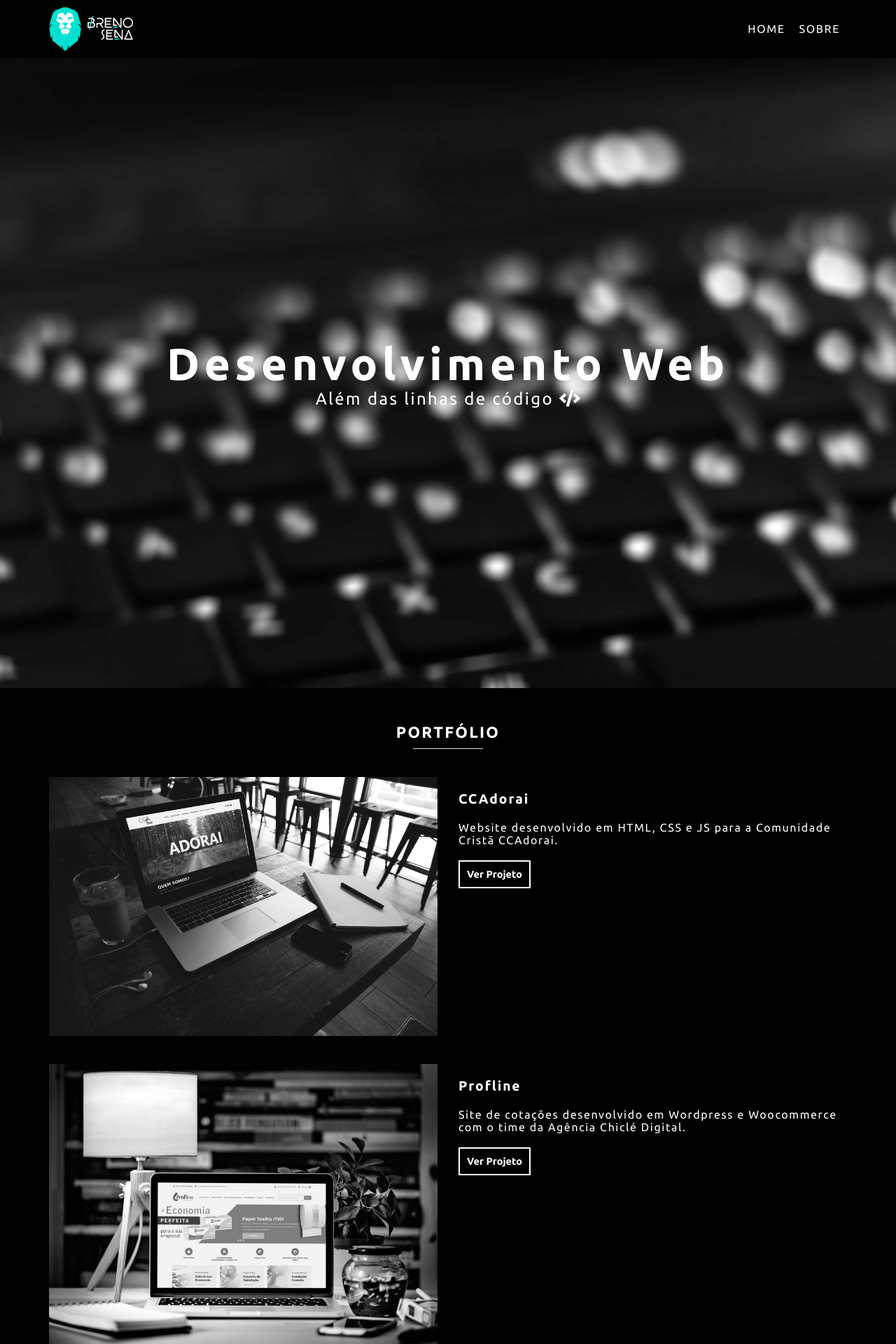
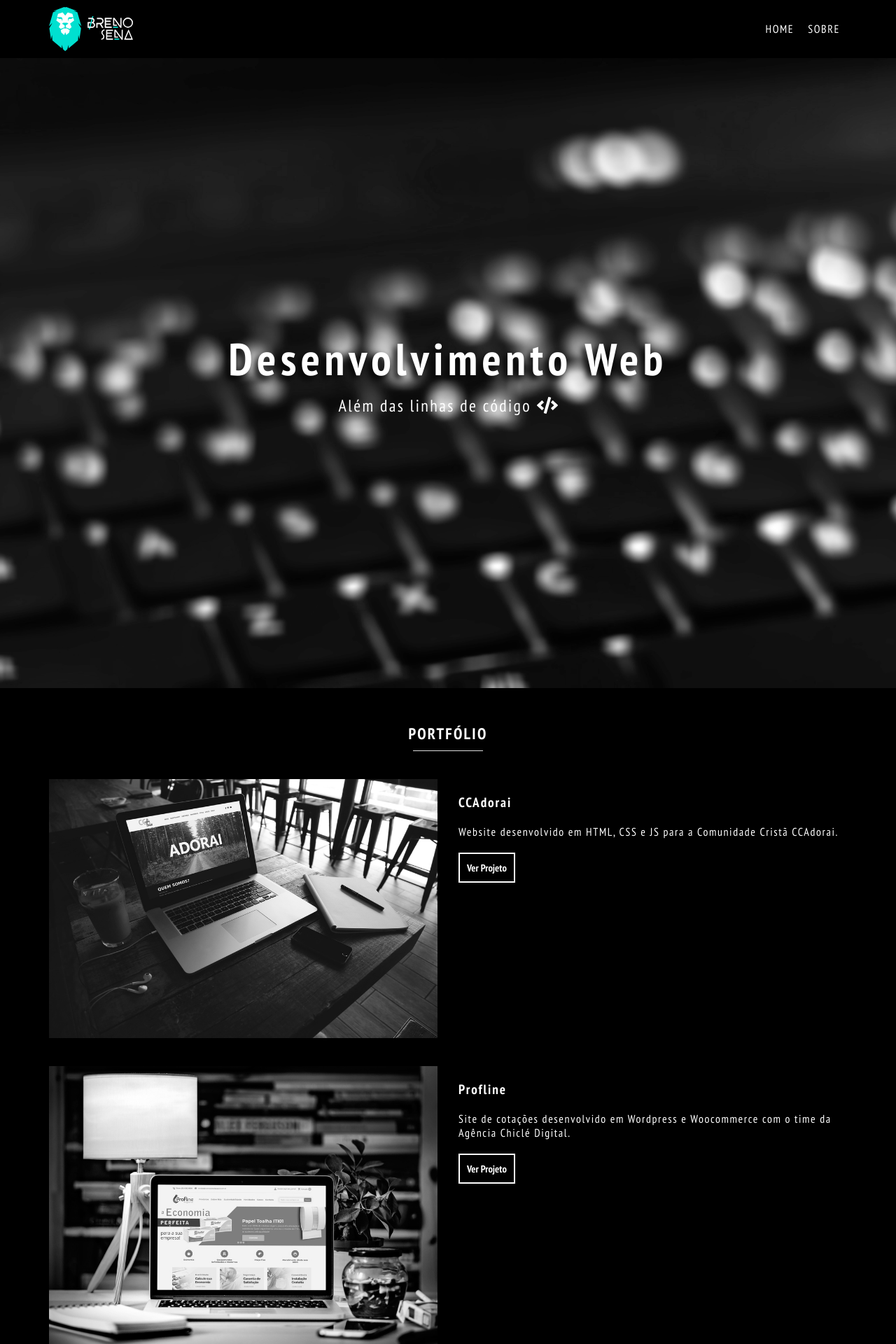
Before and after one commit to brenofsena/brenofsena.github.io, a Jekyll site: the page built from index.html, in a window 1280 px wide. Shown: the top 1920 px of the page at 70% size. Built offline with Jekyll 4.4.1, drawn with Linux system fonts in a browser that asks for light colours; nearby versions of some CDN libraries.

Commit message:
update logo and font typography

```diff
--- a/_includes/footer.html
+++ b/_includes/footer.html
@@ -5,13 +5,13 @@
 				<nav class="social">
 					<ul class="nav justify-content-center">
 						<li>
-							<a href="https://br.linkedin.com/in/brenofsena" target="blank">
+							<a href="https://br.linkedin.com/in/brenofsena" target="_blank">
 								<i class="fab fa-linkedin-in"></i>
 								Linkedin
 							</a>
 						</li>
 						<li>
-							<a href="https://github.com/brenofsena" target="blank">
+							<a href="https://github.com/brenofsena" target="_blank">
 								<i class="fab fa-github"></i>
 								Github
 							</a>
@@ -25,7 +25,7 @@
 					Made with
 					<i class="fas fa-coffee"></i> and
 					<i class="fas fa-heart"></i> using
-					<a href="https://jekyllrb.com/" target="blank">Jekyll</a>
+					<a href="https://jekyllrb.com/" target="_blank">Jekyll</a>
 				</p>
 			</div>
 		</div>
--- a/_includes/header.html
+++ b/_includes/header.html
@@ -6,13 +6,13 @@
 					{% if page.url == "/" %}
 					<h1 class="logo">
 						<a href="/">
-							<img src="/assets/img/logo.png" alt="Breno Sena Desenvolvedor Web" title="Breno Sena">
+							<img src="/assets/img/logo.svg" alt="Breno Sena Desenvolvedor Web" title="Breno Sena">
 						</a>
 					</h1>
 				{% else %}
 					<div class="logo">
 						<a href="/">
-							<img src="/assets/img/logo.png" alt="Breno Sena Desenvolvedor Web" title="Breno Sena">
+							<img src="/assets/img/logo.svg" alt="Breno Sena Desenvolvedor Web" title="Breno Sena">
 						</a>
 					</div>
 				{% endif %}
--- a/_sass/_base.scss
+++ b/_sass/_base.scss
@@ -1,7 +1,7 @@
-@import url('https://fonts.googleapis.com/css?family=Ubuntu:400,500,700');
+@import url('https://fonts.googleapis.com/css?family=PT+Sans+Narrow:400,700');
 $primary-color: #000;
 $secondary-color: #00e0d0;
-$primary-font: 'Ubuntu';
+$primary-font: 'PT Sans Narrow';
 
 * {
   margin: 0;
--- a/_sass/_layout.scss
+++ b/_sass/_layout.scss
@@ -57,9 +57,10 @@
     color: #fff;
     font-size: 4rem;
     text-align: center;
-    font-weight: 600;
-    font-family: $primary-font;
+    font-weight: 700;
     word-break: break-word;
+    margin: 0 0 10px;
+    text-shadow: rgb(0, 0, 0) -5px 5px 10px;
     @media only screen and (max-width: 640px) {
       font-size: 2em;
     }
@@ -204,7 +205,7 @@
       padding: 10px;
       .card-time {
         color: #959595;
-        font-size: .8em;
+        font-size: .9em;
         margin: 10px 0;
       }
       .card-title {
@@ -212,7 +213,7 @@
         font-size: 1.2rem;
         display: block;
         line-height: 20px;
-        font-weight: 600;
+        font-weight: 700;
         color: $primary-color;
       }
       .card-text {
@@ -351,7 +352,7 @@
     li {
       color: #8a8a8a;
       margin: 5px 0;
-      font-size: .9em;
+      font-size: 1em;
       font-weight: 400;
     }
     &.skills {
```
Also changed, not shown: assets/img/logo.png (deleted), assets/img/logo.svg (added).
